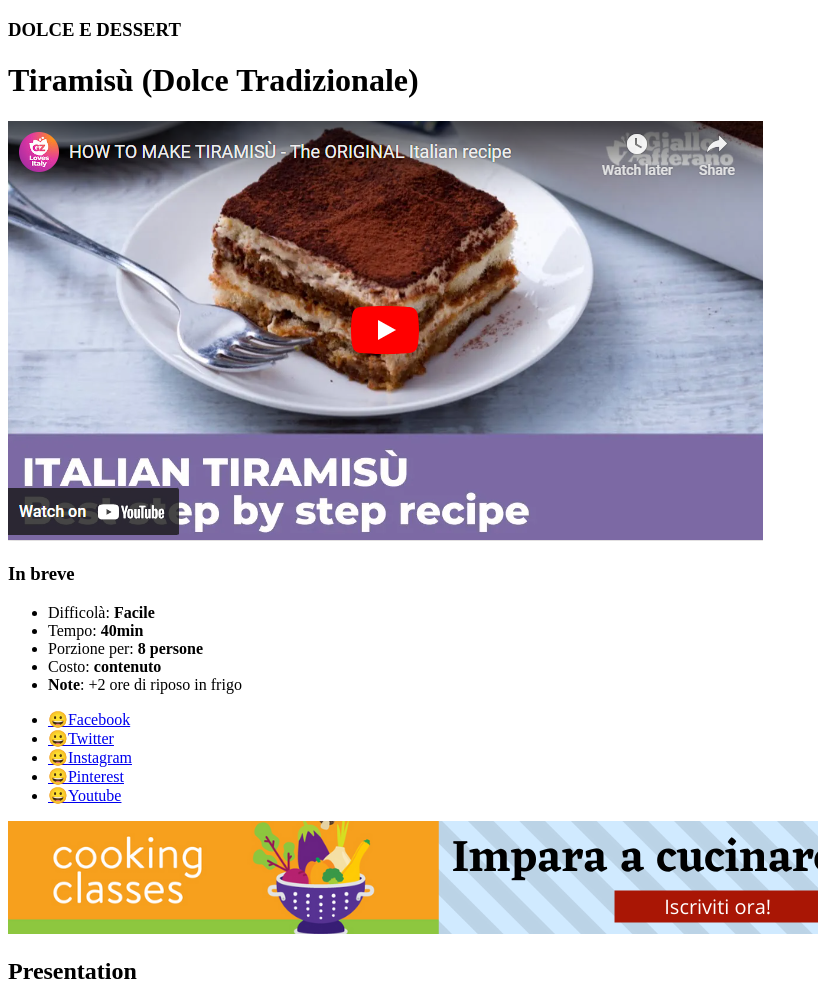
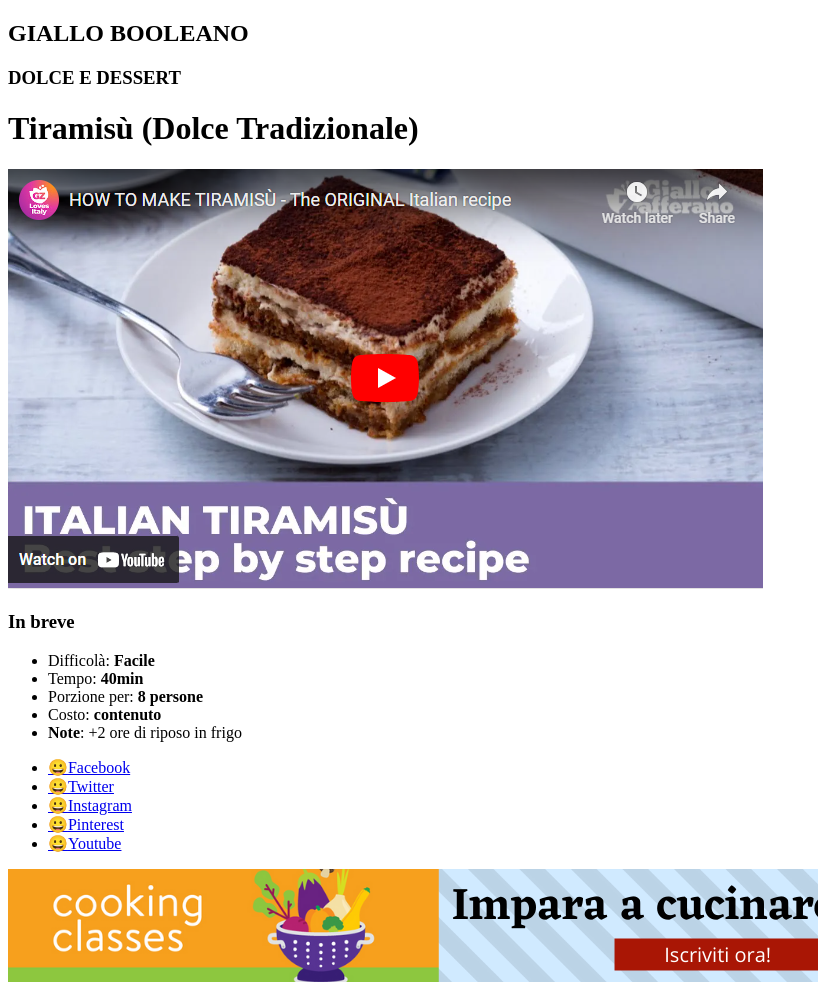
Before and after one commit to IonelxSolow/htmlcss-responsive-layout, a plain HTML site: page index.html in a window 1280 px wide. Shown: the top 988 px of the page, without its empty margins (0-818 px from the left). Drawn offline with Linux system fonts and the light colour scheme.

Commit message:
HTML  Setup of the page with the sections

```diff
--- a/index.html
+++ b/index.html
@@ -7,7 +7,7 @@
     <link rel="stylesheet" href="./assets/css/style.css" />
   </head>
   <body>
-    <header></header>
+    <header><h2>GIALLO BOOLEANO</h2></header>
 
     <main>
       <h3>DOLCE E DESSERT</h3>
```
